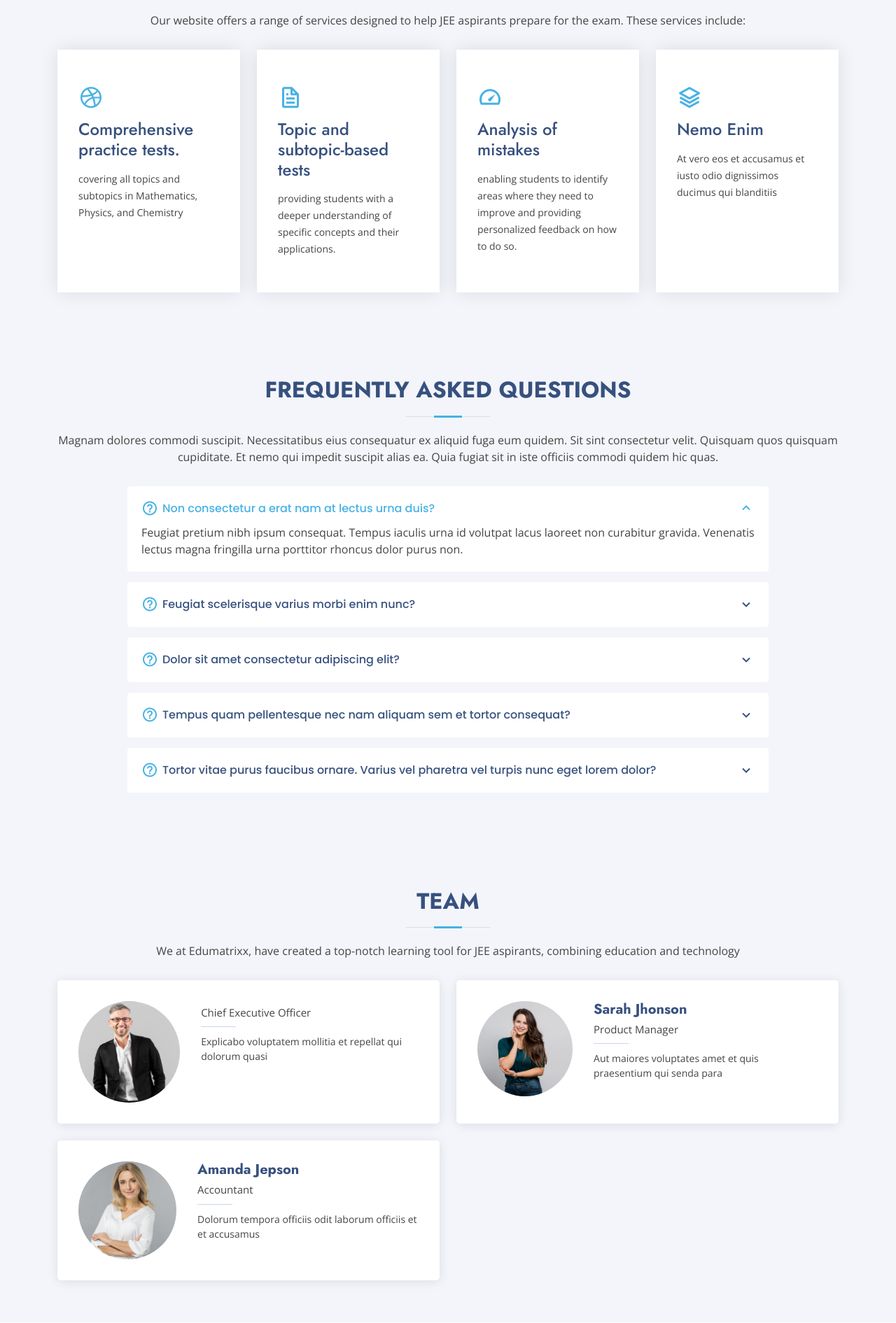
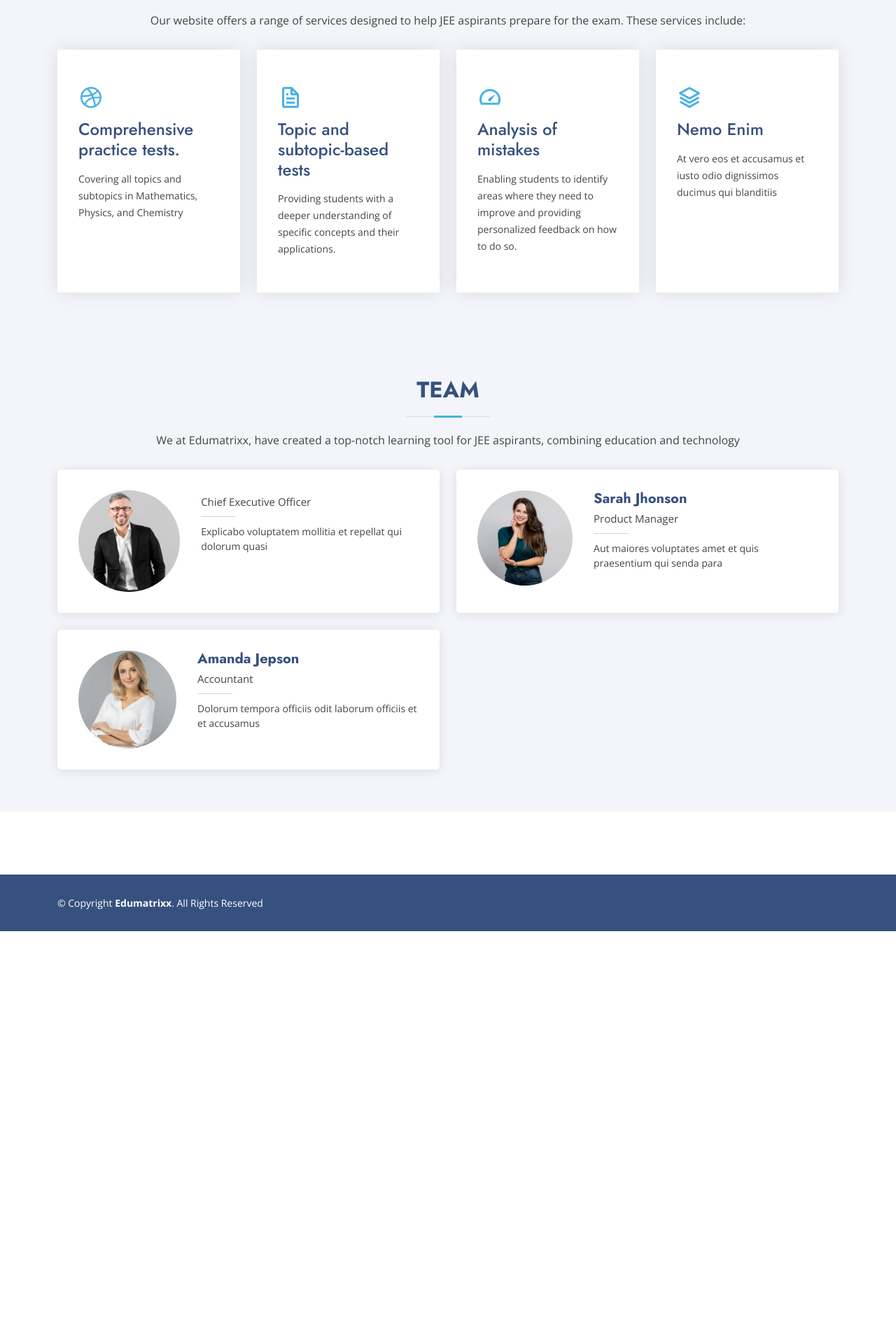
Before and after one commit to IntelligentCourage22/Edumatrixi, a Django app: page /index/ in a window 1280 px wide. Shown: the part 1248-3139 px from the top of the page at 70% size. After the commit the page ends 2579 px from the top, so only its background shows below. Run offline with Django 5.2, Linux system fonts and the light colour scheme; some libraries are stand-ins or nearby versions.

Commit message:
'jwdddalbd'

```diff
--- a/students/templates/index.html
+++ b/students/templates/index.html
@@ -178,7 +178,7 @@
             <div class="icon-box">
               <div class="icon"><i class="bx bxl-dribbble"></i></div>
               <h4><a href="">Comprehensive practice tests.</a></h4>
-              <p>covering all topics and subtopics in Mathematics, Physics, and Chemistry</p>
+              <p>Covering all topics and subtopics in Mathematics, Physics, and Chemistry</p>
             </div>
           </div>
 
@@ -187,7 +187,7 @@
             <div class="icon-box">
               <div class="icon"><i class="bx bx-file"></i></div>
               <h4><a href="">Topic and subtopic-based tests</a></h4>
-              <p>providing students with a deeper understanding of specific concepts and their applications.</p>
+              <p>Providing students with a deeper understanding of specific concepts and their applications.</p>
             </div>
           </div>
 
@@ -196,7 +196,7 @@
             <div class="icon-box">
               <div class="icon"><i class="bx bx-tachometer"></i></div>
               <h4><a href="">Analysis of mistakes</a></h4>
-              <p>enabling students to identify areas where they need to improve and providing personalized feedback
+              <p>Enabling students to identify areas where they need to improve and providing personalized feedback
                 on how to do so.</p>
             </div>
           </div>
@@ -222,88 +222,7 @@
     <!-- ======= Pricing Section ======= -->
 
     <!-- ======= Frequently Asked Questions Section ======= -->
-    <section id="faq" class="faq section-bg">
-      <div class="container" data-aos="fade-up">
 
-        <div class="section-title">
-          <h2>Frequently Asked Questions</h2>
-          <p>Magnam dolores commodi suscipit. Necessitatibus eius consequatur ex aliquid fuga eum quidem. Sit sint
-            consectetur velit. Quisquam quos quisquam cupiditate. Et nemo qui impedit suscipit alias ea. Quia fugiat sit
-            in iste officiis commodi quidem hic quas.</p>
-        </div>
-
-        <div class="faq-list">
-          <ul>
-            <li data-aos="fade-up" data-aos-delay="100">
-              <i class="bx bx-help-circle icon-help"></i> <a data-bs-toggle="collapse" class="collapse"
-                data-bs-target="#faq-list-1">Non consectetur a erat nam at lectus urna duis? <i
-                  class="bx bx-chevron-down icon-show"></i><i class="bx bx-chevron-up icon-close"></i></a>
-              <div id="faq-list-1" class="collapse show" data-bs-parent=".faq-list">
-                <p>
-                  Feugiat pretium nibh ipsum consequat. Tempus iaculis urna id volutpat lacus laoreet non curabitur
-                  gravida. Venenatis lectus magna fringilla urna porttitor rhoncus dolor purus non.
-                </p>
-              </div>
-            </li>
-
-            <li data-aos="fade-up" data-aos-delay="200">
-              <i class="bx bx-help-circle icon-help"></i> <a data-bs-toggle="collapse" data-bs-target="#faq-list-2"
-                class="collapsed">Feugiat scelerisque varius morbi enim nunc? <i
-                  class="bx bx-chevron-down icon-show"></i><i class="bx bx-chevron-up icon-close"></i></a>
-              <div id="faq-list-2" class="collapse" data-bs-parent=".faq-list">
-                <p>
-                  Dolor sit amet consectetur adipiscing elit pellentesque habitant morbi. Id interdum velit laoreet id
-                  donec ultrices. Fringilla phasellus faucibus scelerisque eleifend donec pretium. Est pellentesque elit
-                  ullamcorper dignissim. Mauris ultrices eros in cursus turpis massa tincidunt dui.
-                </p>
-              </div>
-            </li>
-
-            <li data-aos="fade-up" data-aos-delay="300">
-              <i class="bx bx-help-circle icon-help"></i> <a data-bs-toggle="collapse" data-bs-target="#faq-list-3"
-                class="collapsed">Dolor sit amet consectetur adipiscing elit? <i
-                  class="bx bx-chevron-down icon-show"></i><i class="bx bx-chevron-up icon-close"></i></a>
-              <div id="faq-list-3" class="collapse" data-bs-parent=".faq-list">
-                <p>
-                  Eleifend mi in nulla posuere sollicitudin aliquam ultrices sagittis orci. Faucibus pulvinar elementum
-                  integer enim. Sem nulla pharetra diam sit amet nisl suscipit. Rutrum tellus pellentesque eu tincidunt.
-                  Lectus urna duis convallis convallis tellus. Urna molestie at elementum eu facilisis sed odio morbi
-                  quis
-                </p>
-              </div>
-            </li>
-
-            <li data-aos="fade-up" data-aos-delay="400">
-              <i class="bx bx-help-circle icon-help"></i> <a data-bs-toggle="collapse" data-bs-target="#faq-list-4"
-                class="collapsed">Tempus quam pellentesque nec nam aliquam sem et tortor consequat? <i
-                  class="bx bx-chevron-down icon-show"></i><i class="bx bx-chevron-up icon-close"></i></a>
-              <div id="faq-list-4" class="collapse" data-bs-parent=".faq-list">
-                <p>
-                  Molestie a iaculis at erat pellentesque adipiscing commodo. Dignissim suspendisse in est ante in. Nunc
-                  vel risus commodo viverra maecenas accumsan. Sit amet nisl suscipit adipiscing bibendum est. Purus
-                  gravida quis blandit turpis cursus in.
-                </p>
-              </div>
-            </li>
-
-            <li data-aos="fade-up" data-aos-delay="500">
-              <i class="bx bx-help-circle icon-help"></i> <a data-bs-toggle="collapse" data-bs-target="#faq-list-5"
-                class="collapsed">Tortor vitae purus faucibus ornare. Varius vel pharetra vel turpis nunc eget lorem
-                dolor? <i class="bx bx-chevron-down icon-show"></i><i class="bx bx-chevron-up icon-close"></i></a>
-              <div id="faq-list-5" class="collapse" data-bs-parent=".faq-list">
-                <p>
-                  Laoreet sit amet cursus sit amet dictum sit amet justo. Mauris vitae ultricies leo integer malesuada
-                  nunc vel. Tincidunt eget nullam non nisi est sit amet. Turpis nunc eget lorem dolor sed. Ut venenatis
-                  tellus in metus vulputate eu scelerisque.
-                </p>
-              </div>
-            </li>
-
-          </ul>
-        </div>
-
-      </div>
-    </section><!-- End Frequently Asked Questions Section -->
 
     <!-- ======= Team Section ======= -->
     <section id="team" class="team section-bg">
```
Also changed, not shown: New Text Document.txt (added, +22 -0 lines).
